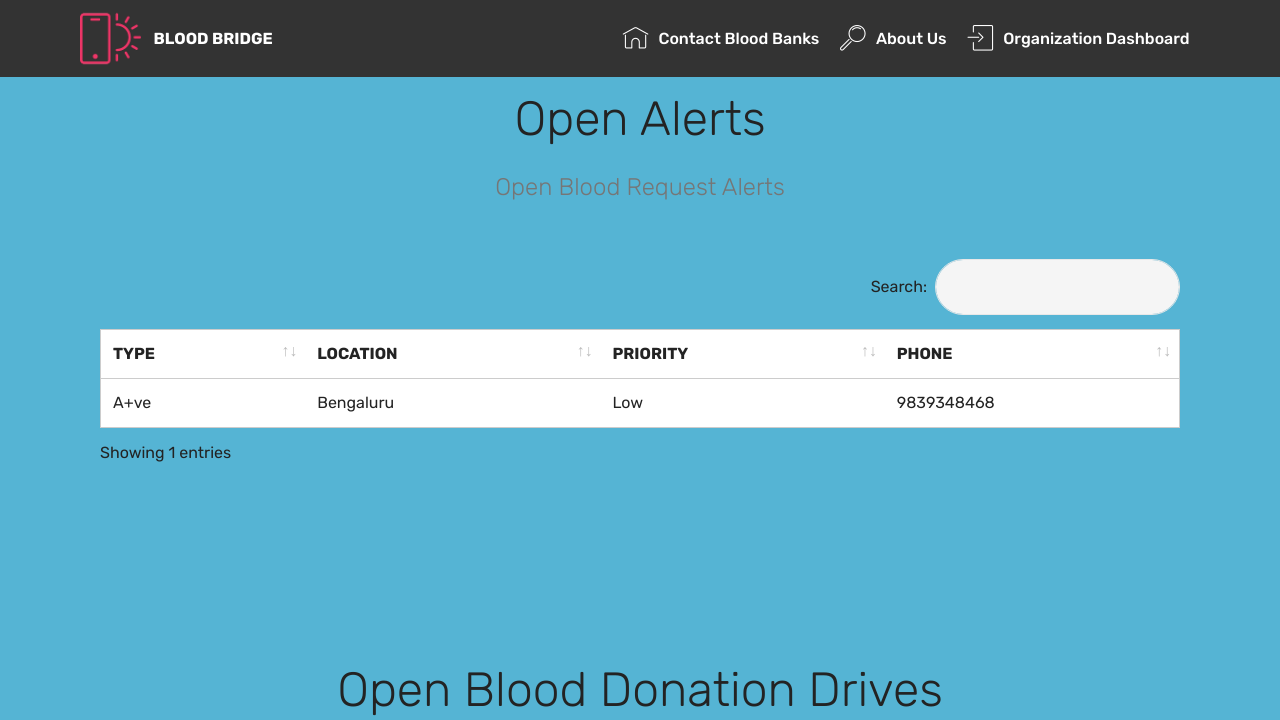
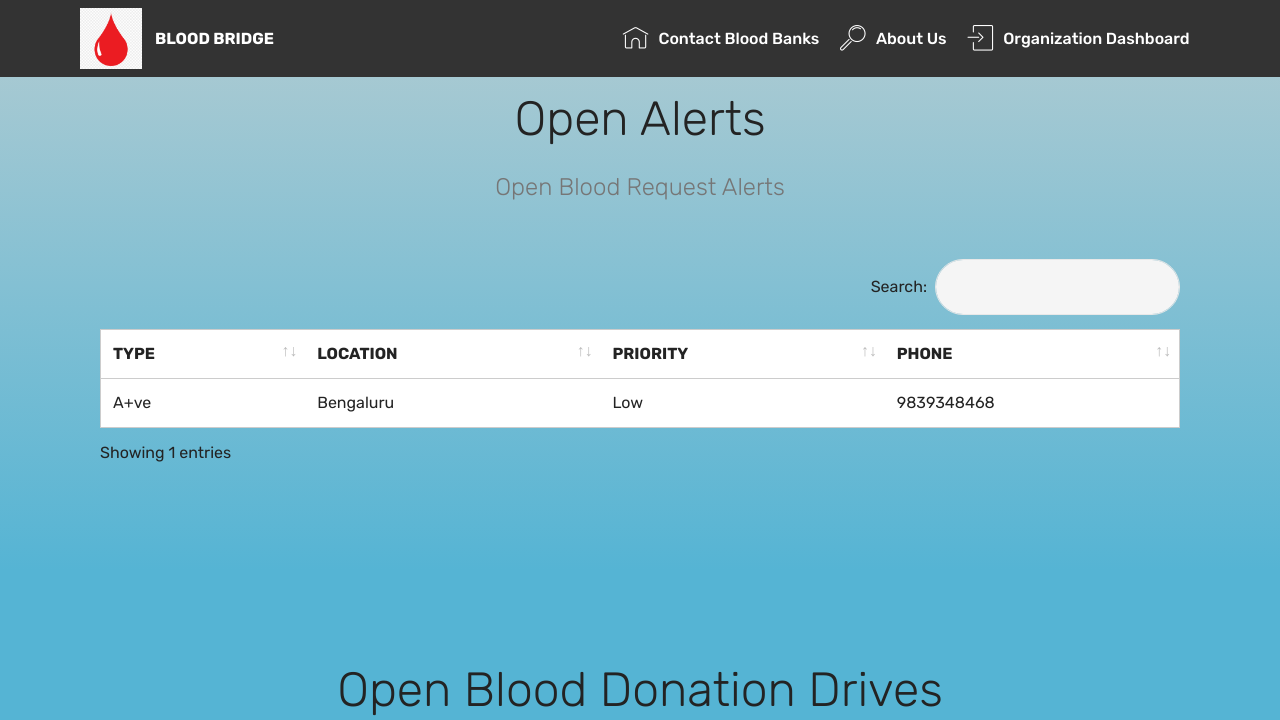
Before and after one commit to srujandeshpande/blood-bridge, a Flask app: page /org_dash in a window 1280 px wide. Shown: the top 720 px of the page. Run offline with Flask 2, Linux system fonts and the light colour scheme; data that the repository does not hold is empty; parts of the project's set-up code (start-up, migrations or seed data) failed here and were passed over; some libraries are stand-ins or nearby versions; some web fonts are replaced.

Commit message:
images and colors

```diff
--- /dev/null
+++ b/static/css/main.css
@@ -0,0 +1,4 @@
+#alerttb {
+  background-color: #55b4d4;
+  background: linear-gradient(0deg, #55b4d4, #b2ccd2);
+},
--- a/templates/orgdashboard.html
+++ b/templates/orgdashboard.html
@@ -20,7 +20,7 @@
   <link rel="stylesheet" href="{{url_for('static', filename='assets/theme/css/style.css')}}">
   <link rel="preload" as="style" href="{{url_for('static', filename='assets/mobirise/css/mbr-additional.css')}}">
   <link rel="stylesheet" href="{{url_for('static', filename='assets/mobirise/css/mbr-additional.css')}}" type="text/css">
-
+  <link rel="stylesheet" href="{{url_for('static', filename='css/main.css')}}">
 
 
 </head>
@@ -74,7 +74,7 @@
 
 
 
-<section class="section-table cid-rVhxqFOU9A" id="table1-r">
+<section class="section-table cid-rVhxqFOU9A" id="alerttb">
 
 
 
@@ -137,7 +137,7 @@
 </section>
 
 
-<section class="section-table cid-rVhxqFOU9A" id="table1-r">
+<section class="section-table cid-rVhxqFOU9A " id="drivetb">
 
 
 
@@ -199,7 +199,7 @@
 </section>
 
 
-<section class="section-table cid-rVhxqFOU9A" id="table1-r">
+<section class="section-table cid-rVhxqFOU9A" id="donortb">
 
 
 
@@ -320,7 +320,7 @@
     </div>
 </section>
 
-<section class="mbr-section form1 cid-rVhxEQ0jBE" id="form1-t">
+<section class="mbr-section form1 cid-rVhBc3rbpl" id="form1-t">
 
 
 
@@ -369,21 +369,7 @@
     </div>
 </section>
 
-<section class="cid-rVhBc3rbpl" id="image3-v">
 
-
-
-    <figure class="mbr-figure container">
-            <div class="image-block" style="width: 80%;">
-                <img src="assets/images/background4.jpg" width="1400" alt="Mobirise">
-                <figcaption class="mbr-figure-caption mbr-figure-caption-over">
-                    <div class="container pb-5 mbr-white align-center mbr-fonts-style display-1">
-                        Create awesome websites!
-                    </div>
-                </figcaption>
-            </div>
-    </figure>
-</section>
 
 <section class="cid-rVbWW809Qo" id="footer1-9">
 
```
Also changed, not shown: static/assets/images/background4.jpg, static/assets/images/background4_old.jpg (added), static/assets/images/logo2.png.
